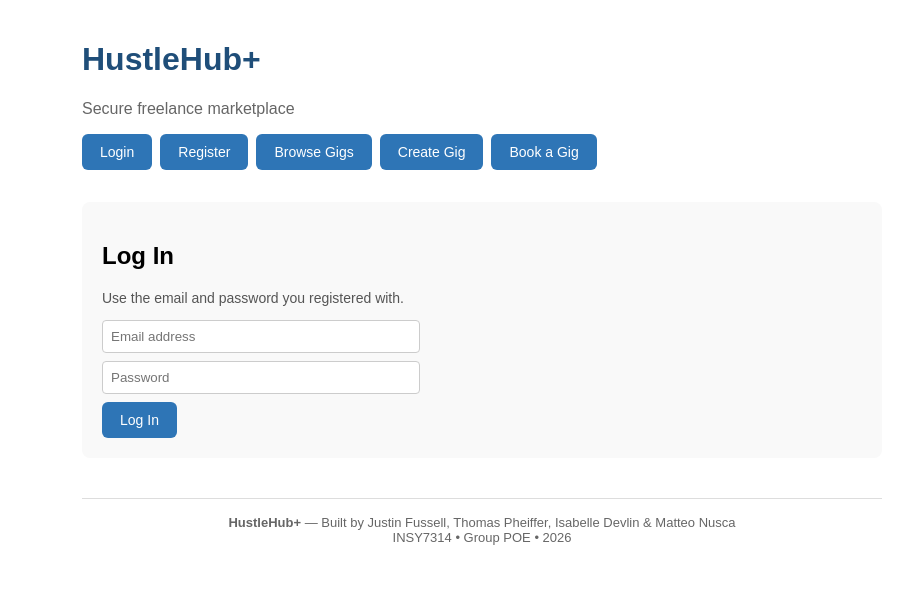
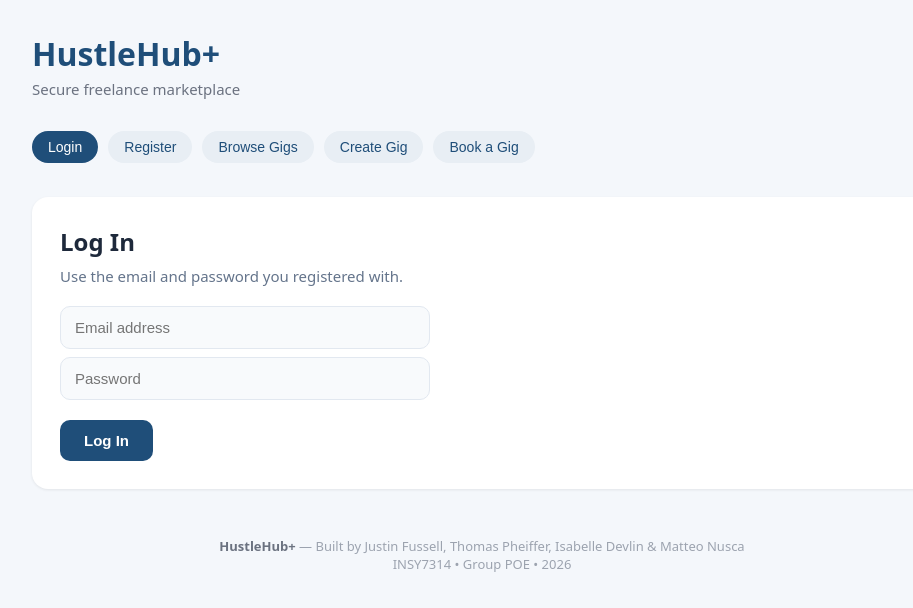
Before and after one commit to INSY7314-AppDev-Security/INSY7314_Security, a React (Create React App) app in the folder frontend/: page / in a window 1280 px wide. Shown: the top 608 px of the page, without its empty margins (158-1071 px from the left). Built offline with nearby package versions, Linux system fonts and the light colour scheme.

Commit message:
Improve UI and UX across the app
Updated navigation, forms, gig list, transactions, and income dashboard with cleaner spacing, modern cards, and consistent styling.

```diff
--- a/frontend/src/App.js
+++ b/frontend/src/App.js
@@ -10,17 +10,18 @@ import Transactions from './pages/Transactions';
 function App() {
   const [page, setPage] = useState('login');
 
-  const buttonStyle = {
-    margin: '0 8px 8px 0',
-    padding: '10px 18px',
+  const navButton = (id, label) => ({
+    margin: '0 6px 6px 0',
+    padding: '8px 16px',
     border: 'none',
-    borderRadius: '6px',
-    backgroundColor: '#2E75B6',
-    color: 'white',
+    borderRadius: '20px',
+    backgroundColor: page === id ? '#1F4E79' : '#e8eef4',
+    color: page === id ? 'white' : '#1F4E79',
     cursor: 'pointer',
     fontSize: '14px',
-    transition: 'background-color 0.2s'
-  };
+    fontWeight: 500,
+    transition: 'all 0.15s ease'
+  });
 
   const handleLogout = () => {
     localStorage.removeItem('token');
@@ -28,45 +29,40 @@ function App() {
     window.location.reload();
   };
 
-  const handleMouseEnter = (e) => { e.target.style.backgroundColor = '#1F4E79'; };
-  const handleMouseLeave = (e) => { e.target.style.backgroundColor = '#2E75B6'; };
-
   return (
-    <div style={{ maxWidth: '800px', margin: '0 auto', padding: '20px', fontFamily: 'Arial, sans-serif' }}>
-      <h1 style={{ color: '#1F4E79' }}>HustleHub+</h1>
-      <p style={{ color: '#666' }}>Secure freelance marketplace</p>
-
+    <div style={{ minHeight: '100vh', backgroundColor: '#f4f7fb', fontFamily: 'system-ui, -apple-system, sans-serif' }}>
+      <div style={{ maxWidth: '900px', margin: '0 auto', padding: '32px 20px' }}>
+        <header style={{ marginBottom: '32px' }}>
+          <h1 style={{ margin: 0, fontSize: '32px', color: '#1F4E79', fontWeight: 700 }}>HustleHub+</h1>
+          <p style={{ margin: '4px 0 0 0', color: '#6b7280', fontSize: '15px' }}>Secure freelance marketplace</p>
           {localStorage.getItem('token') && (
-        <p style={{ color: '#2E75B6', fontSize: '14px' }}>
-          You are logged in. You can browse gigs, create a gig, or book one.
+            <p style={{ margin: '12px 0 0 0', color: '#2E75B6', fontSize: '14px', fontWeight: 500 }}>
+              You are logged in
             </p>
           )}
+        </header>
 
-      <nav style={{ marginBottom: '24px' }}>
-        <button style={buttonStyle} onMouseEnter={handleMouseEnter} onMouseLeave={handleMouseLeave} onClick={() => setPage('login')}>Login</button>
-        <button style={buttonStyle} onMouseEnter={handleMouseEnter} onMouseLeave={handleMouseLeave} onClick={() => setPage('register')}>Register</button>
-        <button style={buttonStyle} onMouseEnter={handleMouseEnter} onMouseLeave={handleMouseLeave} onClick={() => setPage('gigs')}>Browse Gigs</button>
-        <button style={buttonStyle} onMouseEnter={handleMouseEnter} onMouseLeave={handleMouseLeave} onClick={() => setPage('create')}>Create Gig</button>
-        <button style={buttonStyle} onMouseEnter={handleMouseEnter} onMouseLeave={handleMouseLeave} onClick={() => setPage('book')}>Book a Gig</button>
+        <nav style={{ marginBottom: '28px', display: 'flex', flexWrap: 'wrap', gap: '4px' }}>
+          <button style={navButton('login', 'Login')} onClick={() => setPage('login')}>Login</button>
+          <button style={navButton('register', 'Register')} onClick={() => setPage('register')}>Register</button>
+          <button style={navButton('gigs', 'Gigs')} onClick={() => setPage('gigs')}>Browse Gigs</button>
+          <button style={navButton('create', 'Create')} onClick={() => setPage('create')}>Create Gig</button>
+          <button style={navButton('book', 'Book')} onClick={() => setPage('book')}>Book a Gig</button>
           {localStorage.getItem('token') && (
-          <button style={buttonStyle} onMouseEnter={handleMouseEnter} onMouseLeave={handleMouseLeave} onClick={() => setPage('income')}>Income</button>
-        )}
-        {localStorage.getItem('token') && (
-          <button style={buttonStyle} onMouseEnter={handleMouseEnter} onMouseLeave={handleMouseLeave} onClick={() => setPage('transactions')}>Transactions</button>
-        )}
-        {localStorage.getItem('token') && (
+            <>
+              <button style={navButton('income', 'Income')} onClick={() => setPage('income')}>Income</button>
+              <button style={navButton('transactions', 'Transactions')} onClick={() => setPage('transactions')}>Transactions</button>
               <button
-            style={{ ...buttonStyle, backgroundColor: '#c0392b' }}
-            onMouseEnter={(e) => e.target.style.backgroundColor = '#922b21'}
-            onMouseLeave={(e) => e.target.style.backgroundColor = '#c0392b'}
+                style={{ ...navButton('logout'), backgroundColor: '#fee2e2', color: '#b91c1c' }}
                 onClick={handleLogout}
               >
                 Logout
               </button>
+            </>
           )}
         </nav>
 
-      <div style={{ backgroundColor: '#f9f9f9', padding: '20px', borderRadius: '8px' }}>
+        <main style={{ backgroundColor: 'white', borderRadius: '16px', padding: '28px', boxShadow: '0 1px 3px rgba(0,0,0,0.08)' }}>
           {page === 'login' && <Login />}
           {page === 'register' && <Register />}
           {page === 'gigs' && <GigList />}
@@ -74,19 +70,13 @@ function App() {
           {page === 'book' && <Booking />}
           {page === 'income' && <Income />}
           {page === 'transactions' && <Transactions />}
-      </div>
+        </main>
 
-      <footer style={{
-        marginTop: '40px',
-        padding: '16px',
-        textAlign: 'center',
-        borderTop: '1px solid #ddd',
-        color: '#666',
-        fontSize: '13px'
-      }}>
-        <strong>HustleHub+</strong> — Built by Justin Fussell, Thomas Pheiffer, Isabelle Devlin & Matteo Nusca<br />
+        <footer style={{ marginTop: '48px', textAlign: 'center', color: '#9ca3af', fontSize: '13px' }}>
+          <strong style={{ color: '#6b7280' }}>HustleHub+</strong> — Built by Justin Fussell, Thomas Pheiffer, Isabelle Devlin & Matteo Nusca<br />
           INSY7314 • Group POE • 2026
         </footer>
+      </div>
     </div>
   );
 }
--- a/frontend/src/pages/Booking.js
+++ b/frontend/src/pages/Booking.js
@@ -9,9 +9,6 @@ function Booking() {
     setToast({ show: true, message, type });
     setTimeout(() => setToast({ show: false, message: '', type: '' }), 3000);
   };
-
-  const handleMouseEnter = (e) => { e.target.style.backgroundColor = '#1F4E79'; };
-  const handleMouseLeave = (e) => { e.target.style.backgroundColor = '#2E75B6'; };
 
   const handleSubmit = async (e) => {
     e.preventDefault();
@@ -30,33 +27,54 @@ function Booking() {
 
   return (
     <div>
-      <h2>Book a Gig</h2>
-      <p style={{ color: '#555', fontSize: '14px' }}>
+      <h2 style={{ margin: '0 0 8px 0', fontSize: '24px', color: '#1e293b' }}>Book a Gig</h2>
+      <p style={{ margin: '0 0 20px 0', color: '#64748b', fontSize: '15px' }}>
         Paste the Gig ID from the Browse Gigs page. You must be logged in as a client.
       </p>
       <form onSubmit={handleSubmit}>
         <input
-          style={{ display: 'block', width: '100%', maxWidth: '300px', padding: '8px', margin: '8px 0', border: '1px solid #ccc', borderRadius: '4px' }}
+          style={{
+            display: 'block',
+            width: '100%',
+            maxWidth: '340px',
+            padding: '12px 14px',
+            margin: '8px 0',
+            border: '1px solid #e2e8f0',
+            borderRadius: '10px',
+            fontSize: '15px',
+            outline: 'none',
+            backgroundColor: '#f8fafc'
+          }}
           placeholder="Gig ID"
           value={gigId}
           onChange={(e) => setGigId(e.target.value)}
         />
         <button
           type="submit"
-          style={{ padding: '10px 18px', backgroundColor: '#2E75B6', color: 'white', border: 'none', borderRadius: '6px', cursor: 'pointer', fontSize: '14px' }}
-          onMouseEnter={handleMouseEnter}
-          onMouseLeave={handleMouseLeave}
+          style={{
+            marginTop: '12px',
+            padding: '12px 24px',
+            backgroundColor: '#1F4E79',
+            color: 'white',
+            border: 'none',
+            borderRadius: '10px',
+            cursor: 'pointer',
+            fontSize: '15px',
+            fontWeight: 600
+          }}
         >
           Book Gig
         </button>
       </form>
       {toast.show && (
         <div style={{
-          marginTop: '16px',
-          padding: '12px',
-          borderRadius: '6px',
-          backgroundColor: toast.type === 'success' ? '#d4edda' : '#f8d7da',
-          color: toast.type === 'success' ? '#155724' : '#721c24'
+          marginTop: '20px',
+          padding: '14px 16px',
+          borderRadius: '10px',
+          backgroundColor: toast.type === 'success' ? '#ecfdf5' : '#fef2f2',
+          color: toast.type === 'success' ? '#065f46' : '#991b1b',
+          border: `1px solid ${toast.type === 'success' ? '#a7f3d0' : '#fecaca'}`,
+          maxWidth: '340px'
         }}>
           {toast.message}
         </div>
--- a/frontend/src/pages/CreateGig.js
+++ b/frontend/src/pages/CreateGig.js
@@ -10,12 +10,7 @@ function CreateGig() {
     setTimeout(() => setToast({ show: false, message: '', type: '' }), 3000);
   };
 
-  const handleChange = (e) => {
-    setForm({ ...form, [e.target.name]: e.target.value });
-  };
-
-  const handleMouseEnter = (e) => { e.target.style.backgroundColor = '#1F4E79'; };
-  const handleMouseLeave = (e) => { e.target.style.backgroundColor = '#2E75B6'; };
+  const handleChange = (e) => setForm({ ...form, [e.target.name]: e.target.value });
 
   const handleSubmit = async (e) => {
     e.preventDefault();
@@ -34,40 +29,53 @@ function CreateGig() {
   const inputStyle = {
     display: 'block',
     width: '100%',
-    maxWidth: '300px',
-    padding: '8px',
+    maxWidth: '420px',
+    padding: '12px 14px',
     margin: '8px 0',
-    border: '1px solid #ccc',
-    borderRadius: '4px'
+    border: '1px solid #e2e8f0',
+    borderRadius: '10px',
+    fontSize: '15px',
+    outline: 'none',
+    backgroundColor: '#f8fafc'
   };
 
   return (
     <div>
-      <h2>Create a Gig</h2>
-      <p style={{ color: '#555', fontSize: '14px' }}>
+      <h2 style={{ margin: '0 0 8px 0', fontSize: '24px', color: '#1e293b' }}>Create a Gig</h2>
+      <p style={{ margin: '0 0 20px 0', color: '#64748b', fontSize: '15px' }}>
         You must be logged in as a freelancer.
       </p>
       <form onSubmit={handleSubmit}>
         <input style={inputStyle} name="title" placeholder="Title" value={form.title} onChange={handleChange} />
-        <textarea style={inputStyle} name="description" placeholder="Description" value={form.description} onChange={handleChange} />
+        <textarea style={{ ...inputStyle, minHeight: '80px' }} name="description" placeholder="Description" value={form.description} onChange={handleChange} />
         <input style={inputStyle} name="price" placeholder="Price (R)" value={form.price} onChange={handleChange} />
         <input style={inputStyle} name="category" placeholder="Category" value={form.category} onChange={handleChange} />
         <button
           type="submit"
-          style={{ padding: '10px 18px', backgroundColor: '#2E75B6', color: 'white', border: 'none', borderRadius: '6px', cursor: 'pointer', fontSize: '14px' }}
-          onMouseEnter={handleMouseEnter}
-          onMouseLeave={handleMouseLeave}
+          style={{
+            marginTop: '12px',
+            padding: '12px 24px',
+            backgroundColor: '#1F4E79',
+            color: 'white',
+            border: 'none',
+            borderRadius: '10px',
+            cursor: 'pointer',
+            fontSize: '15px',
+            fontWeight: 600
+          }}
         >
           Create Gig
         </button>
       </form>
       {toast.show && (
         <div style={{
-          marginTop: '16px',
-          padding: '12px',
-          borderRadius: '6px',
-          backgroundColor: toast.type === 'success' ? '#d4edda' : '#f8d7da',
-          color: toast.type === 'success' ? '#155724' : '#721c24'
+          marginTop: '20px',
+          padding: '14px 16px',
+          borderRadius: '10px',
+          backgroundColor: toast.type === 'success' ? '#ecfdf5' : '#fef2f2',
+          color: toast.type === 'success' ? '#065f46' : '#991b1b',
+          border: `1px solid ${toast.type === 'success' ? '#a7f3d0' : '#fecaca'}`,
+          maxWidth: '420px'
         }}>
           {toast.message}
         </div>
--- a/frontend/src/pages/Income.js
+++ b/frontend/src/pages/Income.js
@@ -5,7 +5,6 @@ function Income() {
   const [data, setData] = useState(null);
   const [message, setMessage] = useState('Loading income...');
 
-  // Simplified South African progressive tax (2026 brackets, rounded for clarity)
   const calculateTax = (income) => {
     if (income <= 0) return 0;
     if (income <= 237100) return income * 0.18;
@@ -41,37 +40,48 @@ function Income() {
   const estimatedTax = calculateTax(totalEarned);
   const afterTax = totalEarned - estimatedTax;
 
+  const cardStyle = {
+    flex: 1,
+    minWidth: '160px',
+    backgroundColor: '#f8fafc',
+    border: '1px solid #e2e8f0',
+    borderRadius: '12px',
+    padding: '20px',
+    textAlign: 'center'
+  };
+
   return (
     <div>
-      <h2>Income & Tax Dashboard</h2>
-      <p style={{ color: '#555', fontSize: '14px' }}>
+      <h2 style={{ margin: '0 0 8px 0', fontSize: '24px', color: '#1e293b' }}>Income & Tax Dashboard</h2>
+      <p style={{ margin: '0 0 24px 0', color: '#64748b', fontSize: '15px' }}>
         Your earnings and estimated tax based on simplified South African progressive rates.
       </p>
-      {message && <p>{message}</p>}
+      {message && <p style={{ color: '#64748b' }}>{message}</p>}
       {data && (
         <div>
-          <div style={{ display: 'flex', gap: '16px', marginTop: '16px', flexWrap: 'wrap' }}>
-            <div style={{ flex: 1, minWidth: '180px', backgroundColor: 'white', padding: '16px', borderRadius: '8px', textAlign: 'center' }}>
-              <p style={{ margin: 0, color: '#666' }}>Total Earned</p>
-              <h3 style={{ margin: '8px 0 0 0', color: '#1F4E79' }}>R{totalEarned.toFixed(2)}</h3>
+          <div style={{ display: 'flex', gap: '16px', flexWrap: 'wrap', marginBottom: '28px' }}>
+            <div style={cardStyle}>
+              <p style={{ margin: 0, color: '#64748b', fontSize: '14px' }}>Total Earned</p>
+              <h3 style={{ margin: '8px 0 0 0', color: '#1F4E79', fontSize: '28px' }}>R{totalEarned.toFixed(2)}</h3>
             </div>
-            <div style={{ flex: 1, minWidth: '180px', backgroundColor: 'white', padding: '16px', borderRadius: '8px', textAlign: 'center' }}>
-              <p style={{ margin: 0, color: '#666' }}>Estimated Tax</p>
-              <h3 style={{ margin: '8px 0 0 0', color: '#c0392b' }}>R{estimatedTax.toFixed(2)}</h3>
+            <div style={cardStyle}>
+              <p style={{ margin: 0, color: '#64748b', fontSize: '14px' }}>Estimated Tax</p>
+              <h3 style={{ margin: '8px 0 0 0', color: '#dc2626', fontSize: '28px' }}>R{estimatedTax.toFixed(2)}</h3>
             </div>
-            <div style={{ flex: 1, minWidth: '180px', backgroundColor: 'white', padding: '16px', borderRadius: '8px', textAlign: 'center' }}>
-              <p style={{ margin: 0, color: '#666' }}>After Tax</p>
-              <h3 style={{ margin: '8px 0 0 0', color: '#27ae60' }}>R{afterTax.toFixed(2)}</h3>
+            <div style={cardStyle}>
+              <p style={{ margin: 0, color: '#64748b', fontSize: '14px' }}>After Tax</p>
+              <h3 style={{ margin: '8px 0 0 0', color: '#16a34a', fontSize: '28px' }}>R{afterTax.toFixed(2)}</h3>
             </div>
           </div>
 
           {data.earningsPerGig && data.earningsPerGig.length > 0 && (
-            <div style={{ marginTop: '24px', backgroundColor: 'white', padding: '16px', borderRadius: '8px' }}>
-              <h4 style={{ marginTop: 0 }}>Earnings per gig</h4>
+            <div style={{ backgroundColor: '#f8fafc', borderRadius: '12px', padding: '20px', border: '1px solid #e2e8f0' }}>
+              <h4 style={{ margin: '0 0 12px 0', color: '#1e293b' }}>Earnings per gig</h4>
               {data.earningsPerGig.map((item, index) => (
-                <p key={index} style={{ margin: '6px 0' }}>
-                  {item.gigTitle || 'Gig'}: R{item.amount}
-                </p>
+                <div key={index} style={{ display: 'flex', justifyContent: 'space-between', padding: '8px 0', borderBottom: index < data.earningsPerGig.length - 1 ? '1px solid #e2e8f0' : 'none' }}>
+                  <span>{item.gigTitle || 'Gig'}</span>
+                  <strong>R{item.amount}</strong>
+                </div>
               ))}
             </div>
           )}
--- a/frontend/src/pages/Login.js
+++ b/frontend/src/pages/Login.js
@@ -10,12 +10,7 @@ function Login() {
     setTimeout(() => setToast({ show: false, message: '', type: '' }), 3000);
   };
 
-  const handleChange = (e) => {
-    setForm({ ...form, [e.target.name]: e.target.value });
-  };
-
-  const handleMouseEnter = (e) => { e.target.style.backgroundColor = '#1F4E79'; };
-  const handleMouseLeave = (e) => { e.target.style.backgroundColor = '#2E75B6'; };
+  const handleChange = (e) => setForm({ ...form, [e.target.name]: e.target.value });
 
   const handleSubmit = async (e) => {
     e.preventDefault();
@@ -33,17 +28,20 @@ function Login() {
   const inputStyle = {
     display: 'block',
     width: '100%',
-    maxWidth: '300px',
-    padding: '8px',
+    maxWidth: '340px',
+    padding: '12px 14px',
     margin: '8px 0',
-    border: '1px solid #ccc',
-    borderRadius: '4px'
+    border: '1px solid #e2e8f0',
+    borderRadius: '10px',
+    fontSize: '15px',
+    outline: 'none',
+    backgroundColor: '#f8fafc'
   };
 
   return (
     <div>
-      <h2>Log In</h2>
-      <p style={{ color: '#555', fontSize: '14px' }}>
+      <h2 style={{ margin: '0 0 8px 0', fontSize: '24px', color: '#1e293b' }}>Log In</h2>
+      <p style={{ margin: '0 0 20px 0', color: '#64748b', fontSize: '15px' }}>
         Use the email and password you registered with.
       </p>
       <form onSubmit={handleSubmit}>
@@ -51,20 +49,30 @@ function Login() {
         <input style={inputStyle} name="password" type="password" placeholder="Password" value={form.password} onChange={handleChange} />
         <button
           type="submit"
-          style={{ padding: '10px 18px', backgroundColor: '#2E75B6', color: 'white', border: 'none', borderRadius: '6px', cursor: 'pointer', fontSize: '14px' }}
-          onMouseEnter={handleMouseEnter}
-          onMouseLeave={handleMouseLeave}
+          style={{
+            marginTop: '12px',
+            padding: '12px 24px',
+            backgroundColor: '#1F4E79',
+            color: 'white',
+            border: 'none',
+            borderRadius: '10px',
+            cursor: 'pointer',
+            fontSize: '15px',
+            fontWeight: 600
+          }}
         >
           Log In
         </button>
       </form>
       {toast.show && (
         <div style={{
-          marginTop: '16px',
-          padding: '12px',
-          borderRadius: '6px',
-          backgroundColor: toast.type === 'success' ? '#d4edda' : '#f8d7da',
-          color: toast.type === 'success' ? '#155724' : '#721c24'
+          marginTop: '20px',
+          padding: '14px 16px',
+          borderRadius: '10px',
+          backgroundColor: toast.type === 'success' ? '#ecfdf5' : '#fef2f2',
+          color: toast.type === 'success' ? '#065f46' : '#991b1b',
+          border: `1px solid ${toast.type === 'success' ? '#a7f3d0' : '#fecaca'}`,
+          maxWidth: '340px'
         }}>
           {toast.message}
         </div>
--- a/frontend/src/pages/Register.js
+++ b/frontend/src/pages/Register.js
@@ -10,12 +10,7 @@ function Register() {
     setTimeout(() => setToast({ show: false, message: '', type: '' }), 3000);
   };
 
-  const handleChange = (e) => {
-    setForm({ ...form, [e.target.name]: e.target.value });
-  };
-
-  const handleMouseEnter = (e) => { e.target.style.backgroundColor = '#1F4E79'; };
-  const handleMouseLeave = (e) => { e.target.style.backgroundColor = '#2E75B6'; };
+  const handleChange = (e) => setForm({ ...form, [e.target.name]: e.target.value });
 
   const handleSubmit = async (e) => {
     e.preventDefault();
@@ -31,17 +26,20 @@ function Register() {
   const inputStyle = {
     display: 'block',
     width: '100%',
-    maxWidth: '300px',
-    padding: '8px',
+    maxWidth: '340px',
+    padding: '12px 14px',
     margin: '8px 0',
-    border: '1px solid #ccc',
-    borderRadius: '4px'
+    border: '1px solid #e2e8f0',
+    borderRadius: '10px',
+    fontSize: '15px',
+    outline: 'none',
+    backgroundColor: '#f8fafc'
   };
 
   return (
     <div>
-      <h2>Create an Account</h2>
-      <p style={{ color: '#555', fontSize: '14px' }}>
+      <h2 style={{ margin: '0 0 8px 0', fontSize: '24px', color: '#1e293b' }}>Create an Account</h2>
+      <p style={{ margin: '0 0 20px 0', color: '#64748b', fontSize: '15px' }}>
         Choose Client if you want to book services. Choose Freelancer if you want to offer services.
       </p>
       <form onSubmit={handleSubmit}>
@@ -54,22 +52,30 @@ function Register() {
         </select>
         <button
           type="submit"
-          style={{ padding: '10px 18px', backgroundColor: '#2E75B6', color: 'white', border: 'none', borderRadius: '6px', cursor: 'pointer', fontSize: '14px', transition: 'background-color 0.2s' }}
-          onMouseEnter={handleMouseEnter}
-          onMouseLeave={handleMouseLeave}
+          style={{
+            marginTop: '12px',
+            padding: '12px 24px',
+            backgroundColor: '#1F4E79',
+            color: 'white',
+            border: 'none',
+            borderRadius: '10px',
+            cursor: 'pointer',
+            fontSize: '15px',
+            fontWeight: 600
+          }}
         >
           Create Account
         </button>
       </form>
-
       {toast.show && (
         <div style={{
-          marginTop: '16px',
-          padding: '12px',
-          borderRadius: '6px',
-          backgroundColor: toast.type === 'success' ? '#d4edda' : '#f8d7da',
-          color: toast.type === 'success' ? '#155724' : '#721c24',
-          border: `1px solid ${toast.type === 'success' ? '#c3e6cb' : '#f5c6cb'}`
+          marginTop: '20px',
+          padding: '14px 16px',
+          borderRadius: '10px',
+          backgroundColor: toast.type === 'success' ? '#ecfdf5' : '#fef2f2',
+          color: toast.type === 'success' ? '#065f46' : '#991b1b',
+          border: `1px solid ${toast.type === 'success' ? '#a7f3d0' : '#fecaca'}`,
+          maxWidth: '340px'
         }}>
           {toast.message}
         </div>
```
Also changed, not shown: frontend/src/pages/GigList.js (+19 -14 lines), frontend/src/pages/Transactions.js (+23 -13 lines). Lines whose indentation alone changed are shown as unchanged.
